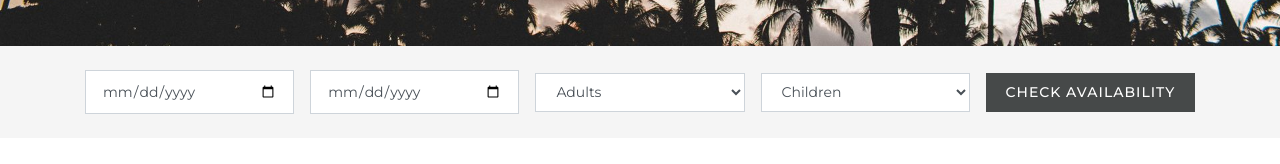
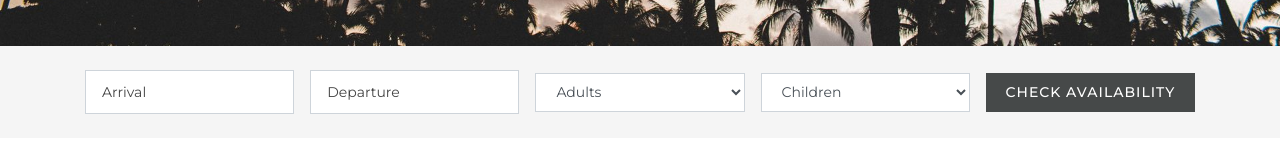
Before and after one commit to randypham/the-shoto-resort, a website: page build/rooms.html in a window 1280 px wide. Shown: the part 270-434 px from the top of the page. Drawn offline with Linux system fonts and the light colour scheme.

Commit message:
Fixed rooms date picker and adjusted scripts code on all html

```diff
--- a/src/scss/3-components/_forms.scss
+++ b/src/scss/3-components/_forms.scss
@@ -18,6 +18,10 @@ select.form-control:not([size]):not([multiple]) {
 .form-control {
   font-size: 0.875rem;
   line-height: 1.5;
+
+  &::placeholder {
+    color: $text-color;
+  }
 }
 
 .error {
```
Also changed, not shown: build/amenities.html, build/booking.html, build/contact.html, build/css/styles.css, build/explore.html, build/gallery.html, build/index.html, build/rooms.html, 1 other file.
